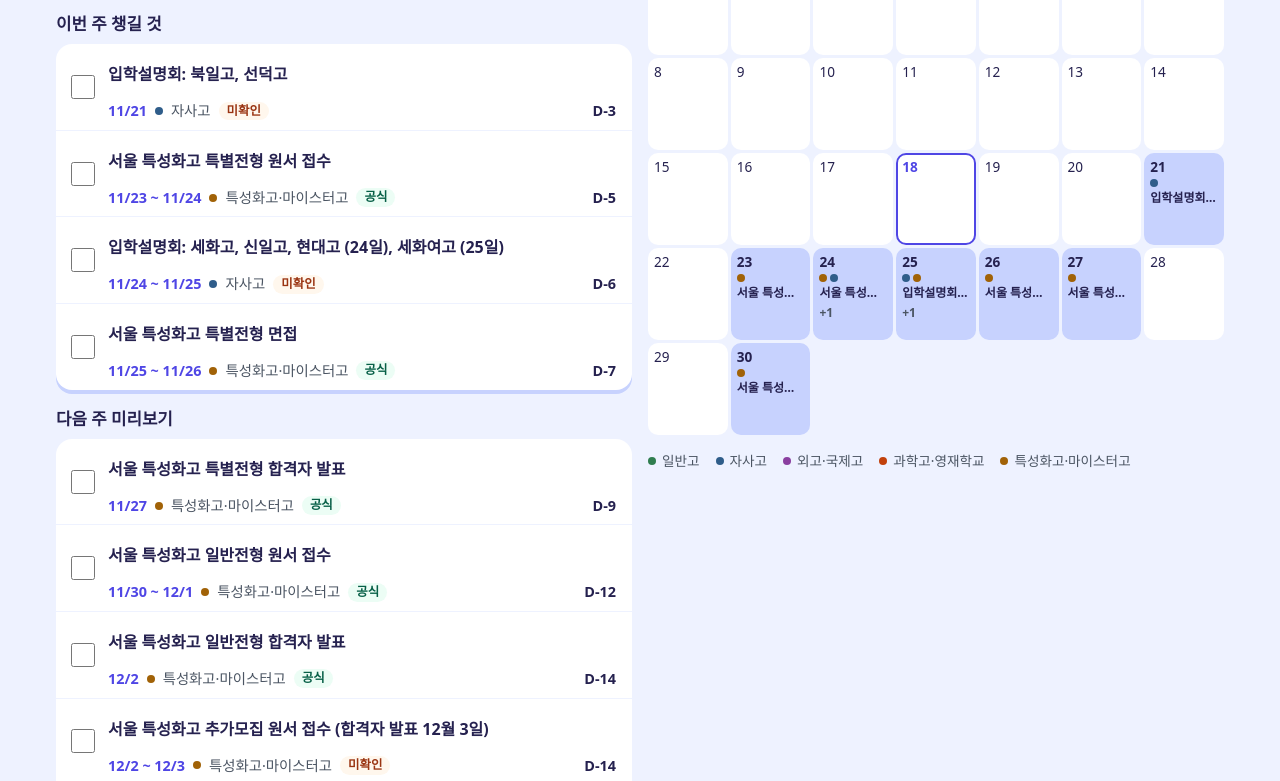
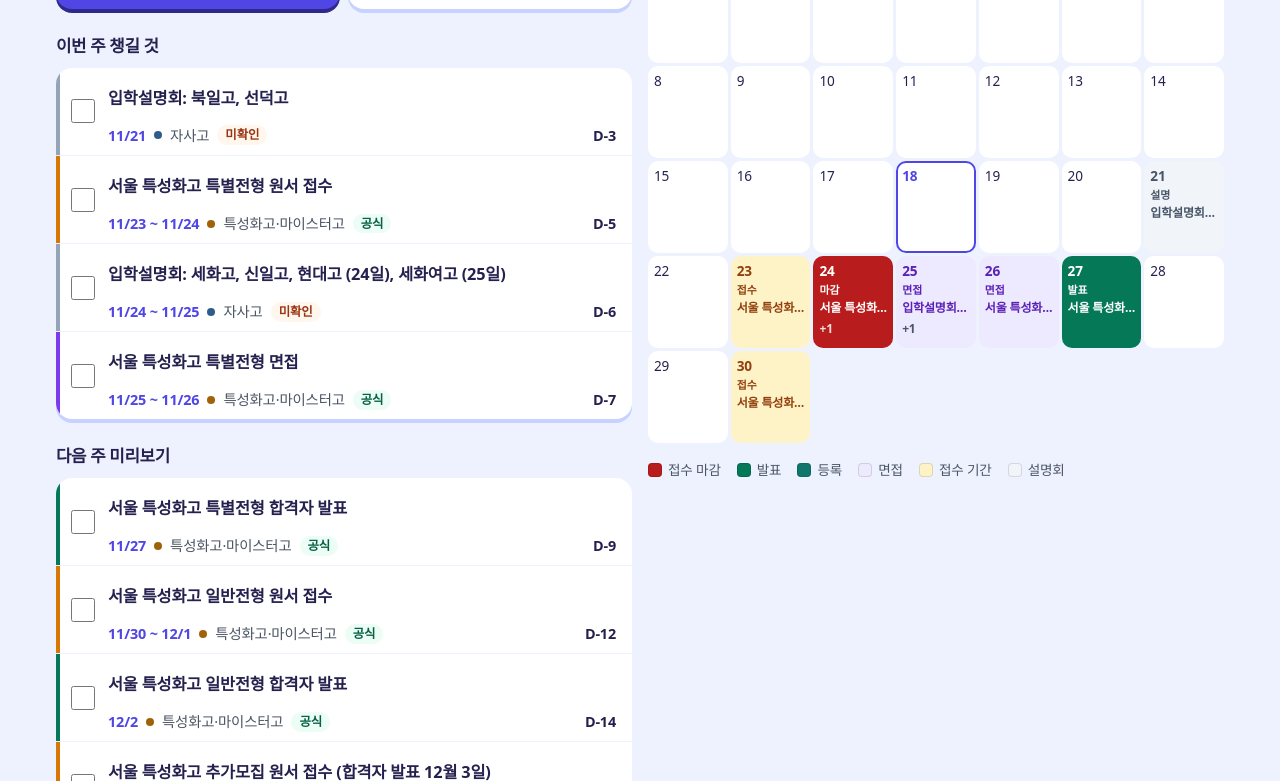
Before and after one commit to sbmulder212-commits/hs-admission-calendar, a plain HTML site: page index.html in a window 1280 px wide. Shown: the part 178-959 px from the top of the page. Drawn offline with Linux system fonts and the light colour scheme.

Commit message:
style: color calendar days by event kind; refine typography
Deadline and result days are solid colors, interviews and application
periods are tints, info sessions are neutral. Each cell also carries a
short text label so color is not the only cue. List rows get the same
kind color as a left accent.

Co-Authored-By: Claude Sonnet 5.5 <noreply@anthropic.com>

```diff
--- a/assets/app.js
+++ b/assets/app.js
@@ -1,8 +1,9 @@
 import {
   todayKst, eventsOn, upcoming, thisWeek, nextWeek, nearestDeadline, dday, ddayLabel, monthGrid, endOf,
+  kindOf, dayState,
 } from "./lib.js";
 import {
-  CATEGORIES, catClass, el, detailHref, loadEvents, showError, clearBoot, loadDone, saveDone,
+  catClass, el, detailHref, loadEvents, showError, clearBoot, loadDone, saveDone,
 } from "./ui.js";
 
 let today = todayKst();
@@ -13,6 +14,10 @@ const done = loadDone();
 const $ = (id) => document.getElementById(id);
 const md = (ymd) => `${Number(ymd.slice(5, 7))}/${Number(ymd.slice(8))}`;
 const span = (e) => (e.end ? `${md(e.date)} ~ ${md(e.end)}` : md(e.date));
+
+// 달력 칸의 상태. 중요한 순서로 나열한다.
+const KIND_NAME = { deadline: "접수 마감", result: "발표", register: "등록", interview: "면접", apply: "접수 기간", info: "설명회", other: "기타" };
+const KIND_SHORT = { deadline: "마감", result: "발표", register: "등록", interview: "면접", apply: "접수", info: "설명", other: "" };
 
 function renderCalendar() {
   $("month-title").textContent = `${year}년 ${month}월`;
@@ -25,18 +30,16 @@ function renderCalendar() {
         continue;
       }
       const dayEvents = eventsOn(events, ymd);
-      const cell = el(dayEvents.length ? "a" : "div", "cell");
+      const state = dayState(events, ymd);
+      const cell = el(state ? "a" : "div", "cell");
       if (ymd === today) cell.classList.add("today");
       cell.append(el("span", "num", String(Number(ymd.slice(8)))));
-      if (dayEvents.length) {
+      if (state) {
         cell.href = detailHref(ymd);
-        cell.classList.add("has");
-        cell.setAttribute("aria-label", `${ymd} 일정 ${dayEvents.length}건`);
-        const dots = el("span", "dots");
-        for (const category of new Set(dayEvents.map((e) => e.category))) {
-          dots.append(el("i", `dot ${catClass(category)}`));
-        }
-        cell.append(dots, el("span", "cell-title", dayEvents[0].title));
+        cell.classList.add("has", `st-${state}`);
+        // 색만으로 구분하지 않도록 글자를 함께 쓴다.
+        cell.setAttribute("aria-label", `${ymd} ${KIND_NAME[state]} 포함 일정 ${dayEvents.length}건`);
+        cell.append(el("span", "kind", KIND_SHORT[state]), el("span", "cell-title", dayEvents[0].title));
         if (dayEvents.length > 1) cell.append(el("span", "more", `+${dayEvents.length - 1}`));
       }
       grid.append(cell);
@@ -73,6 +76,7 @@ function renderTiles() {
 function taskItem(event) {
   const li = el("li", done.has(event.id) ? "it done" : "it");
   li.dataset.id = event.id;
+  li.dataset.kind = kindOf(event);
   const box = el("input");
   box.type = "checkbox";
   box.checked = done.has(event.id);
@@ -160,9 +164,9 @@ addEventListener("hashchange", showView);
 addEventListener("popstate", showView);
 showView();
 
-for (const category of CATEGORIES) {
+for (const state of ["deadline", "result", "register", "interview", "apply", "info"]) {
   const item = el("li");
-  item.append(el("i", `dot ${catClass(category)}`), el("span", null, category));
+  item.append(el("i", `swatch st-${state}`), el("span", null, KIND_NAME[state]));
   $("legend").append(item);
 }
 
--- a/assets/lib.js
+++ b/assets/lib.js
@@ -62,6 +62,27 @@ export function nearestDeadline(events, today, doneIds) {
   return best && { ...best, days: dday(best.ymd, today) };
 }
 
+// 제목으로 일정 종류를 나눈다. 괄호 안의 보충 설명은 무시한다.
+export function kindOf(event) {
+  const t = event.title.replace(/\([^)]*\)/g, "");
+  if (t.includes("설명회")) return "info";
+  if (t.includes("발표")) return "result";
+  if (t.includes("접수")) return "apply";
+  if (t.includes("등록")) return "register";
+  if (t.includes("면접")) return "interview";
+  return "other";
+}
+
+// 그날 달력에 칠할 상태. 접수 마지막 날이 가장 강하다. 일정이 없으면 null.
+const STRENGTH = ["deadline", "result", "register", "interview", "apply", "info", "other"];
+export function dayState(events, ymd) {
+  const states = eventsOn(events, ymd).map((e) => {
+    const kind = kindOf(e);
+    return kind === "apply" && endOf(e) === ymd ? "deadline" : kind;
+  });
+  return STRENGTH.find((s) => states.includes(s)) ?? null;
+}
+
 export function dday(ymd, today) {
   return Math.round((toUtc(ymd) - toUtc(today)) / DAY);
 }
--- a/assets/style.css
+++ b/assets/style.css
@@ -17,6 +17,14 @@
   --cat-2: #8a3fa0;
   --cat-3: #c2410c;
   --cat-4: #a16207;
+  /* 달력 상태: 중요한 순서. 마감과 발표는 꽉 찬 색, 나머지는 옅은 색 */
+  --st-deadline-bg: #b91c1c; --st-deadline-fg: #ffffff;
+  --st-result-bg: #047857; --st-result-fg: #ffffff;
+  --st-register-bg: #0f766e; --st-register-fg: #ffffff;
+  --st-interview-bg: #ede9fe; --st-interview-fg: #5b21b6;
+  --st-apply-bg: #fef3c7; --st-apply-fg: #92400e;
+  --st-info-bg: #f1f5f9; --st-info-fg: #475569;
+  --st-other-bg: #f1f5f9; --st-other-fg: #475569;
   --s1: 4px;
   --s2: 8px;
   --s3: 16px;
@@ -29,7 +37,11 @@ body {
   margin: 0;
   background: var(--bg);
   color: var(--text);
-  font: 16px/1.5 "Malgun Gothic", "Apple SD Gothic Neo", system-ui, sans-serif;
+  font: 16px/1.6 "Pretendard Variable", Pretendard, "Malgun Gothic", "Apple SD Gothic Neo", system-ui, sans-serif;
+  letter-spacing: -0.01em;
+  word-break: keep-all;
+  overflow-wrap: break-word;
+  -webkit-font-smoothing: antialiased;
   padding-bottom: calc(var(--tabs-h) + env(safe-area-inset-bottom));
 }
 a { color: var(--primary); }
@@ -46,7 +58,9 @@ ul { padding: 0; list-style: none; }
   max-width: 1200px;
   margin: 0 auto;
 }
-.top h1 { font-size: 1.4rem; }
+.top h1 { font-size: 1.6rem; font-weight: 800; letter-spacing: -0.03em; }
+h1, h2, h3 { text-wrap: balance; }
+.n, .d, .when, .num, #today-label { font-variant-numeric: tabular-nums; }
 #today-label, .meta, .notice { color: var(--muted); font-size: .9rem; }
 .boot { max-width: 1200px; margin: 0 auto; padding: 0 var(--s3) var(--s2); }
 .back { display: inline-flex; align-items: center; min-height: 44px; text-decoration: none; }
@@ -59,7 +73,7 @@ ul { padding: 0; list-style: none; }
   margin: 0 auto;
 }
 .col { display: grid; gap: var(--s3); min-width: 0; align-content: start; }
-section h2 { font-size: 1.05rem; margin: var(--s3) 0 var(--s2); }
+section h2 { font-size: 1.05rem; font-weight: 800; letter-spacing: -0.02em; margin: var(--s4) 0 var(--s2); }
 section h2:first-child { margin-top: 0; }
 
 /* 타일: 둥근 모서리와 그림자는 타일과 목록 카드에만 쓴다 */
@@ -72,17 +86,23 @@ section h2:first-child { margin-top: 0; }
 .tile { padding: var(--s3); min-width: 0; }
 .tile.primary { background: var(--primary); color: var(--on-primary); box-shadow: 0 4px 0 color-mix(in srgb, var(--primary) 60%, #000); }
 .tile .k { font-size: .85rem; }
-.tile .n { font-size: 1.8rem; font-weight: 800; line-height: 1.2; }
+.tile .n { font-size: 2.1rem; font-weight: 800; line-height: 1.15; letter-spacing: -0.03em; }
 .tile .sub { font-size: .85rem; overflow-wrap: anywhere; }
 
 .tasks { overflow: hidden; }
 .it { display: grid; grid-template-columns: 44px 1fr; gap: var(--s1); padding: var(--s2) var(--s3) var(--s2) var(--s1); border-top: 1px solid var(--bg); }
 .it:first-child { border-top: 0; }
+.it { box-shadow: inset 4px 0 0 var(--accent, transparent); }
+.it[data-kind="result"] { --accent: var(--st-result-bg); }
+.it[data-kind="register"] { --accent: var(--st-register-bg); }
+.it[data-kind="interview"] { --accent: #7c3aed; }
+.it[data-kind="apply"] { --accent: #d97706; }
+.it[data-kind="info"] { --accent: #94a3b8; }
 .tasks > .notice { padding: var(--s3); }
 .ck { display: grid; place-items: center; min-width: 44px; min-height: 44px; cursor: pointer; }
 .ck input { width: 24px; height: 24px; accent-color: var(--primary); cursor: pointer; }
 .it-body { display: grid; gap: var(--s1); align-content: center; min-width: 0; }
-.it-title { display: flex; align-items: center; min-height: 44px; font-weight: 700; color: var(--text); text-decoration: none; overflow-wrap: anywhere; }
+.it-title { display: flex; font-size: 1.02rem; align-items: center; min-height: 44px; font-weight: 700; color: var(--text); text-decoration: none; overflow-wrap: anywhere; }
 .it-title:hover { text-decoration: underline; }
 .it.done .it-title { color: var(--muted); text-decoration: line-through; }
 .meta { display: flex; align-items: center; gap: var(--s2); flex-wrap: wrap; }
@@ -121,12 +141,12 @@ section h2:first-child { margin-top: 0; }
   overflow: hidden;
 }
 .cell.empty { background: transparent; }
-.cell.has { background: var(--tile-on); font-weight: 700; }
+.cell.has { font-weight: 700; }
+.kind { font-size: .68rem; font-weight: 800; letter-spacing: 0; line-height: 1.1; }
 .cell.has:hover { outline: 2px solid var(--primary); }
 .cell.today { box-shadow: inset 0 0 0 2px var(--primary); }
 .cell.today .num { color: var(--primary); font-weight: 800; }
 .num { font-size: .85rem; }
-.dots { display: flex; gap: 3px; flex-wrap: wrap; }
 .cell-title, .more { display: none; font-size: .75rem; }
 .more { color: var(--muted); }
 .dot { display: inline-block; width: 8px; height: 8px; border-radius: 50%; flex: none; background: var(--cat-0); }
@@ -134,6 +154,15 @@ section h2:first-child { margin-top: 0; }
 .dot.cat-2 { background: var(--cat-2); }
 .dot.cat-3 { background: var(--cat-3); }
 .dot.cat-4 { background: var(--cat-4); }
+.st-deadline { background: var(--st-deadline-bg); color: var(--st-deadline-fg); }
+.st-result { background: var(--st-result-bg); color: var(--st-result-fg); }
+.st-register { background: var(--st-register-bg); color: var(--st-register-fg); }
+.st-interview { background: var(--st-interview-bg); color: var(--st-interview-fg); }
+.st-apply { background: var(--st-apply-bg); color: var(--st-apply-fg); }
+.st-info { background: var(--st-info-bg); color: var(--st-info-fg); }
+.st-other { background: var(--st-other-bg); color: var(--st-other-fg); }
+.cell.st-deadline .more, .cell.st-result .more, .cell.st-register .more { color: inherit; opacity: .85; }
+.swatch { display: inline-block; width: 14px; height: 14px; border-radius: 4px; flex: none; box-shadow: inset 0 0 0 1px rgba(0, 0, 0, .12); }
 .legend { display: flex; flex-wrap: wrap; gap: var(--s1) var(--s3); margin-top: var(--s3); font-size: .85rem; color: var(--muted); }
 .legend li { display: flex; align-items: center; gap: 6px; }
 
@@ -195,4 +224,4 @@ body:not([data-view]) { padding-bottom: 0; }
 html { scroll-padding-bottom: var(--tabs-h); }
 a, button, input, label { touch-action: manipulation; }
 .tabs a:active, .month-nav button:active, .cell.has:active, .it-title:active { opacity: .7; }
-.cell.has.today .num { color: var(--text); }
+.cell.has.today .num { color: inherit; }
```
Also changed, not shown: assets/lib.test.mjs (+29 -1 lines).
